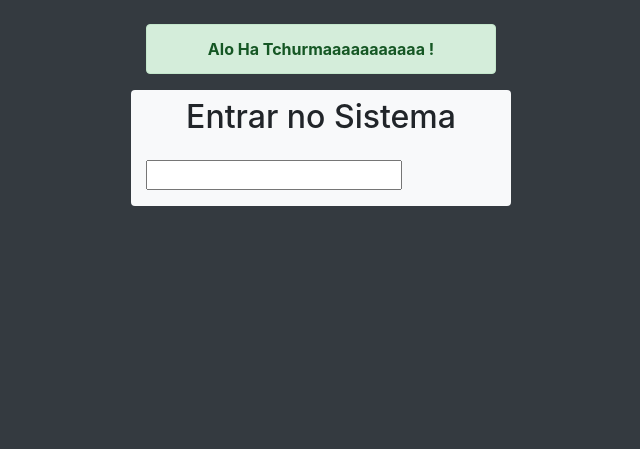
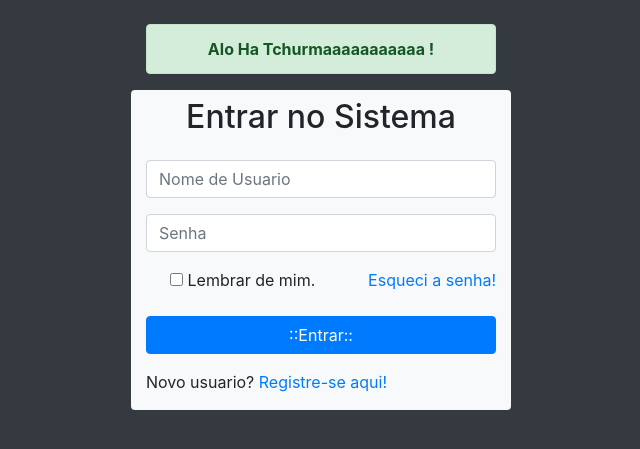
Before and after one commit to Duni88/login, a PHP site: page /login/ in a window 1280 px wide. Shown: the top 449 px of the page, without its empty margins (319-959 px from the left). Run offline with PHP 8.4, Linux system fonts and the light colour scheme.

Commit message:
Formulario de Login
closes #1

```diff
--- a/index.php
+++ b/index.php
@@ -4,6 +4,7 @@
          Para acessar o projeto, habilite o apache no XAMPP
          abra a URL http://localhost/login/
       -->
+
 <head>
     <!-- Required meta tags -->
     <meta charset="utf-8">
@@ -35,9 +36,44 @@
                 </h2>
                 <form action="#" method="post" class="p-2" id="formlogin"></form>
                 <div class="form-group">
-                   <input type="text" name="" id="">
+                    <input type="text" name="nomeUsuario"
+                    id="nomeUsuario" placeholder="Nome de Usuario" class="form-control">
+                </div>
+
+                      <div class="form-group">
+                          <input type="password" name="senhaUsuario"
+                          id="senhaUsuario" placeholder="Senha"
+                          class="form-control">
+                      </div>
+
+                      <div class="form-group">
+                          <div class="custom-control custom-checkbox">
+                            <input type="checkbox" name="lembrar"
+                            id="lembrar" class="custon-control-input">
+                            <label for="lembrar" class="custon-control-label">
+                                Lembrar de mim.
+                            </label>
+
+                            <a href= "#" class="float-right" id="btnEsqueci">
+                                      Esqueci a senha!
+                               </a>
+                          </div>
 
                       </div>
+
+                        <div class="form-group">
+                             <input type="submit" value="::Entrar::"
+                             name="btnEntrar" id="btnEntrar"
+                             class="btn btn-primary btn-block">
+                        </div>
+                          <div class="form-group">
+                            <p>
+                                Novo usuario? <a href="#" id="btnRegistrar">
+                                Registre-se aqui!
+                              </a>
+                            </p>
+                          </div>
+                </form>
             </div>
         </section>
     </main>
```
Lines whose indentation alone changed are shown as unchanged.
